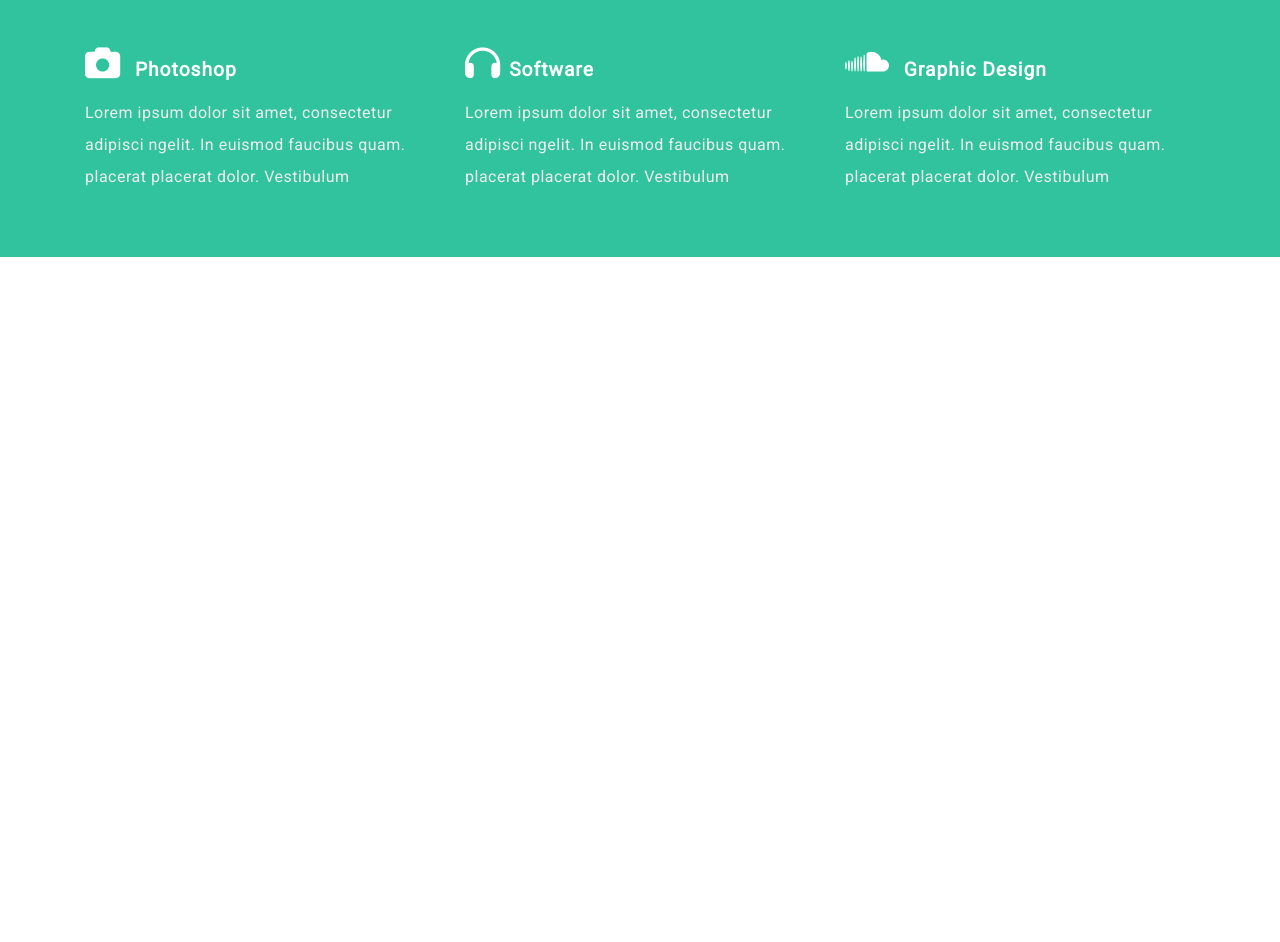
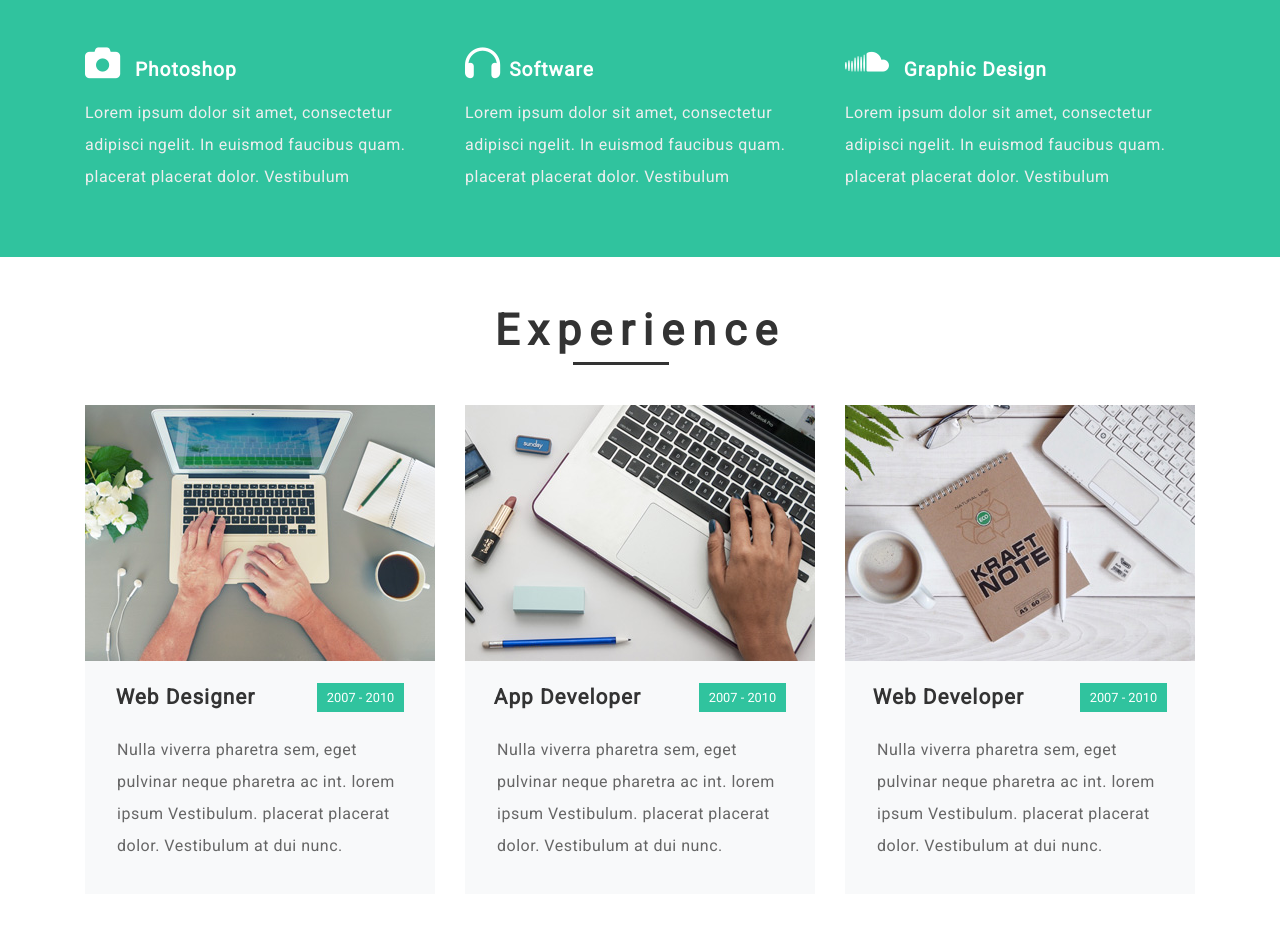
Before and after one commit to DakoMumladze/PersonalBlogTemplate, a website built with webpack: page src/index.html in a window 1280 px wide. Shown: the part 1572-2514 px from the top of the page. Before the commit the page ends 1829 px from the top, so only its background shows below. Built offline with nearby package versions, Linux system fonts and the light colour scheme.

Commit message:
Added experience section

```diff
--- a/src/css/main.scss
+++ b/src/css/main.scss
@@ -196,3 +196,43 @@ header {
     font-size: 1rem;
   }
 }
+.experience-section{
+  .img-container{
+    background-position: center;
+  }
+  .img-container{
+    height: 16rem;
+  }
+  .img1{
+    @include background('../../assets/img/exp1.jpg');
+  }
+  .img2{
+    @include background('../../assets/img/exp2.jpg');
+  }
+  .img3{
+    @include background('../../assets/img/exp3.jpg');
+  }
+  .content-container{
+    background:#f8f9fa;
+    h4{
+      color: #333;
+      font-size: 1.3rem;
+      font-weight: 600;
+      letter-spacing: 1px;
+      padding-top: .5rem;
+    }
+    span{
+      font-size: .8rem;
+      background: #30c39e;
+      color: #fff;
+      padding: 5px 10px;
+    }
+    .text-container{
+      line-height: 2rem;
+      letter-spacing: .5px;
+      font-size: 1rem;
+      color: #666;
+      padding: 1rem 2rem;
+    }
+  }
+}
--- a/src/index.html
+++ b/src/index.html
@@ -179,7 +179,52 @@
         </div>
 
     </section>
-
+    <section class="container experience-section pt-5 pb-5">
+        <h2 class="section-title-bl mb-5">
+            Experience
+        </h2>
+        <div class="row">
+            <div class="col-md-4">
+                <div class="img-container img1"></div>
+                <div class="content-container pt-3">
+                    <div class="title-container d-flex justify-content-around align-items-center">
+                        <h4>Web Designer</h4>
+                        <span class="years-container">2007 - 2010</span>
+                    </div>
+                    <div class="text-container">
+                        <p>Nulla viverra pharetra sem, eget pulvinar neque pharetra ac int. lorem ipsum Vestibulum.
+                            placerat placerat dolor. Vestibulum at dui nunc.</p>
+                    </div>
+                </div>
+            </div>
+            <div class="col-md-4">
+                <div class="img-container img2"></div>
+                <div class="content-container pt-3">
+                    <div class="title-container d-flex justify-content-around align-items-center">
+                        <h4>App Developer</h4>
+                        <span class="years-container">2007 - 2010</span>
+                    </div>
+                    <div class="text-container">
+                        <p>Nulla viverra pharetra sem, eget pulvinar neque pharetra ac int. lorem ipsum Vestibulum.
+                            placerat placerat dolor. Vestibulum at dui nunc.</p>
+                    </div>
+                </div>
+            </div>
+            <div class="col-md-4">
+                <div class="img-container img3"></div>
+                <div class="content-container pt-3">
+                    <div class="title-container d-flex justify-content-around align-items-center">
+                        <h4>Web Developer</h4>
+                        <span class="years-container">2007 - 2010</span>
+                    </div>
+                    <div class="text-container">
+                        <p>Nulla viverra pharetra sem, eget pulvinar neque pharetra ac int. lorem ipsum Vestibulum.
+                            placerat placerat dolor. Vestibulum at dui nunc.</p>
+                    </div>
+                </div>
+            </div>
+        </div>
+    </section>
 
 
 
```
Also changed, not shown: assets/img/exp1.jpg (added), assets/img/exp2.jpg (added), assets/img/exp3.jpg (added).
